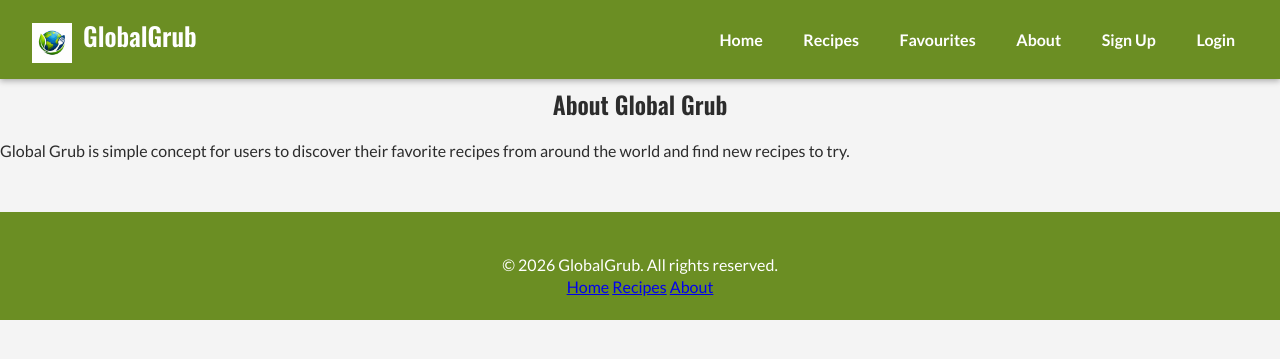
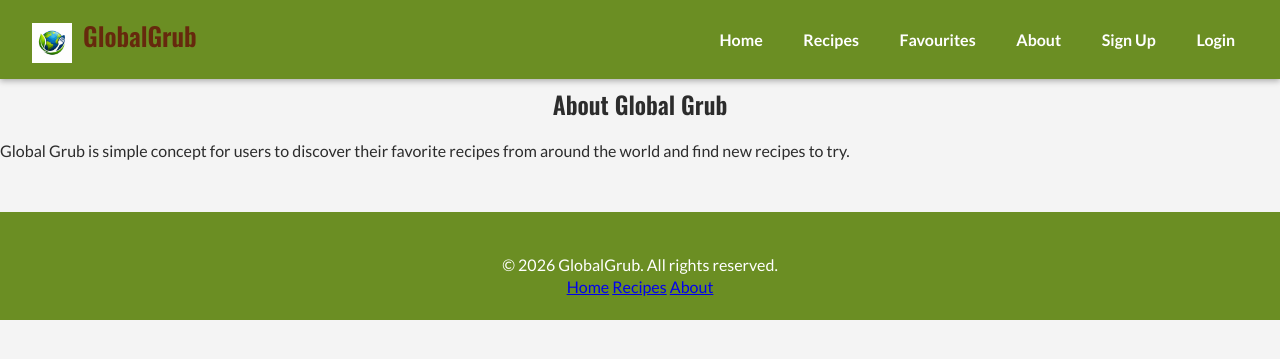
Before and after one commit to ColmN-Dev/GlobalGrub, a Flask app: page /about in a window 1280 px wide. Shown: the top 359 px of the page. Run offline with Flask 3, Linux system fonts and the light colour scheme.

Commit message:
Change navbar brand color and clean up styles
Updated navbar brand color and removed title color.

```diff
--- a/static/css/style.css
+++ b/static/css/style.css
@@ -1,4 +1,3 @@
-/* Reset */
 * {
     box-sizing: border-box;
     margin: 0;
@@ -41,7 +40,7 @@ body {
 }
 
 .navbar-brand a {
-    color: #fff;
+    color: rgb(102, 41, 13);
     text-decoration: none;
     font-family: 'Oswald', sans-serif;
     font-size: 1.6rem;
@@ -124,10 +123,6 @@ h1 {
     color: rgb(102, 41, 13);
 }
 
-.title {
-    color: rgb(102, 41, 13);
-}
-
 h2 {
     font-family: 'Oswald', sans-serif;
     text-align: center;
```
